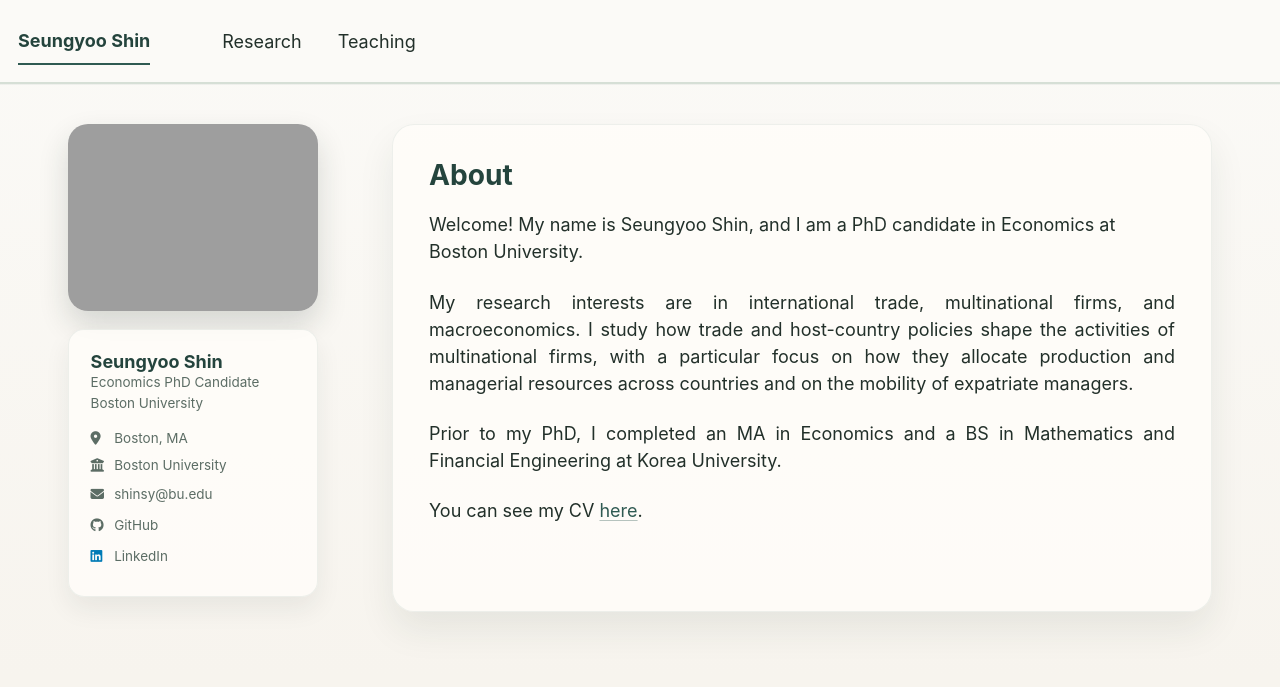
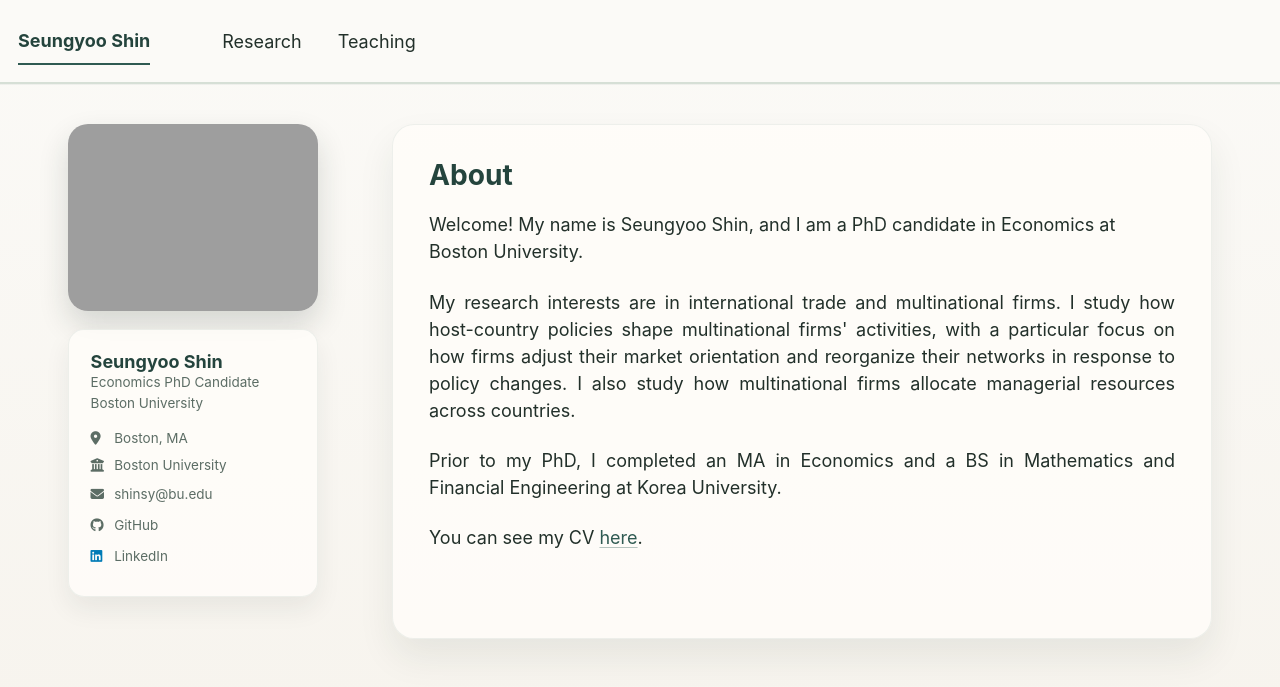
Before and after one commit to SeungyooShin/seungyooshin.github.io, a Jekyll site: the page built from _pages/about.md, in a window 1280 px wide. Shown: the top 687 px of the page. Built offline with Jekyll 4.4.1, drawn with Linux system fonts in a browser that asks for light colours; a script bundle is joined from its source files by our own code; library files that are not in the unit come from our copies.

Commit message:
Update research interests and description on About page

```diff
--- a/_pages/about.md
+++ b/_pages/about.md
@@ -11,7 +11,7 @@ redirect_from:
 Welcome! My name is Seungyoo Shin, and I am a PhD candidate in Economics at Boston University.
 
 <p style="text-align: justify; text-justify: inter-word;">
-My research interests are in international trade, multinational firms, and macroeconomics. I study how trade and host-country policies shape the activities of multinational firms, with a particular focus on how they allocate production and managerial resources across countries and on the mobility of expatriate managers.
+My research interests are in international trade and multinational firms. I study how host-country policies shape multinational firms' activities, with a particular focus on how firms adjust their market orientation and reorganize their networks in response to policy changes. I also study how multinational firms allocate managerial resources across countries.
 </p>
 
 <p style="text-align: justify; text-justify: inter-word;">
```
